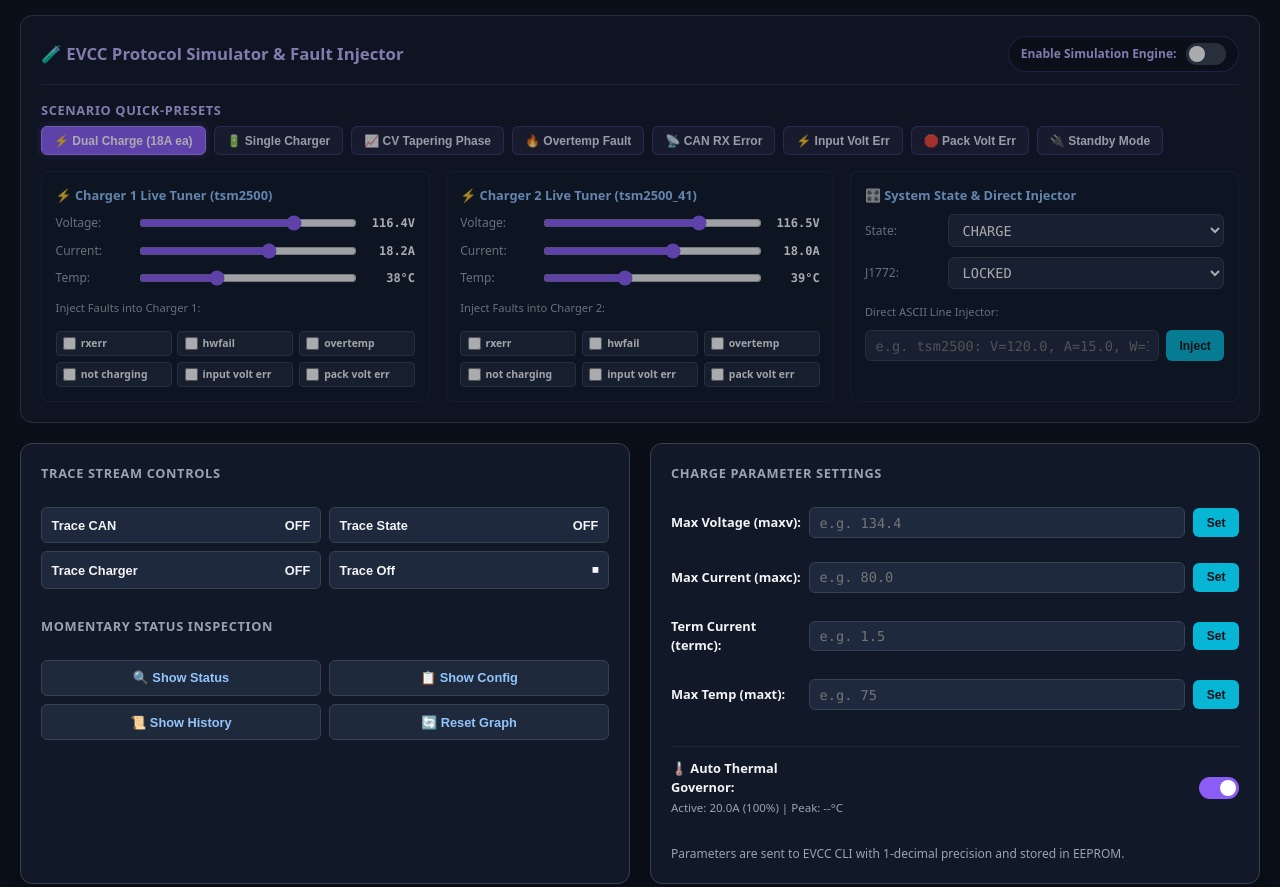
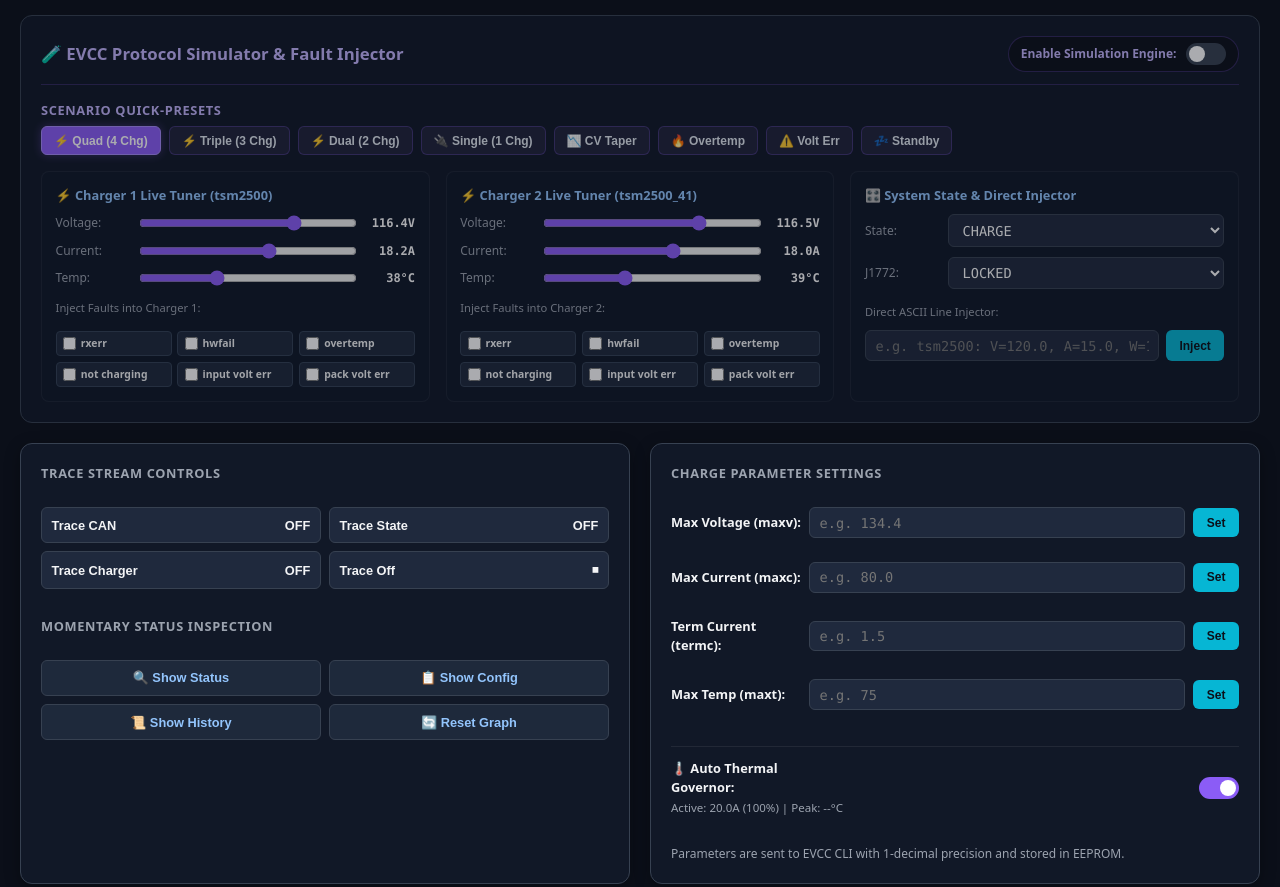
Before and after one commit to mwbrown42/Thunderstruck-EVCC-Serial-to-Wifi-Gateway, a plain HTML site: page data/index.html in a window 1280 px wide. Shown: the part 1820-2707 px from the top of the page. Drawn offline with Linux system fonts and the light colour scheme.

Commit message:
Update web UI and EvccSimulator presets to remove CAN RxErr and add 3 Chg

```diff
--- a/data/index.html
+++ b/data/index.html
@@ -1273,14 +1273,14 @@
             <div>
                 <div class="control-group-title" style="color:#c4b5fd; margin-bottom:0.4rem;">Scenario Quick-Presets</div>
                 <div class="sim-presets-row">
-                    <button class="btn-preset active" id="sc-btn-0" onclick="selectPreset(0)">⚡ Dual Charge (18A ea)</button>
-                    <button class="btn-preset" id="sc-btn-1" onclick="selectPreset(1)">🔋 Single Charger</button>
-                    <button class="btn-preset" id="sc-btn-2" onclick="selectPreset(2)">📈 CV Tapering Phase</button>
-                    <button class="btn-preset" id="sc-btn-3" onclick="selectPreset(3)">🔥 Overtemp Fault</button>
-                    <button class="btn-preset" id="sc-btn-4" onclick="selectPreset(4)">📡 CAN RX Error</button>
-                    <button class="btn-preset" id="sc-btn-5" onclick="selectPreset(5)">⚡ Input Volt Err</button>
-                    <button class="btn-preset" id="sc-btn-6" onclick="selectPreset(6)">🛑 Pack Volt Err</button>
-                    <button class="btn-preset" id="sc-btn-7" onclick="selectPreset(7)">🔌 Standby Mode</button>
+                    <button class="btn-preset active" id="sc-btn-0" onclick="selectPreset(0)">⚡ Quad (4 Chg)</button>
+                    <button class="btn-preset" id="sc-btn-1" onclick="selectPreset(1)">⚡ Triple (3 Chg)</button>
+                    <button class="btn-preset" id="sc-btn-2" onclick="selectPreset(2)">⚡ Dual (2 Chg)</button>
+                    <button class="btn-preset" id="sc-btn-3" onclick="selectPreset(3)">🔌 Single (1 Chg)</button>
+                    <button class="btn-preset" id="sc-btn-4" onclick="selectPreset(4)">📉 CV Taper</button>
+                    <button class="btn-preset" id="sc-btn-5" onclick="selectPreset(5)">🔥 Overtemp</button>
+                    <button class="btn-preset" id="sc-btn-6" onclick="selectPreset(6)">⚠️ Volt Err</button>
+                    <button class="btn-preset" id="sc-btn-7" onclick="selectPreset(7)">💤 Standby</button>
                 </div>
             </div>
 
```
Also changed, not shown: 3 other files.
